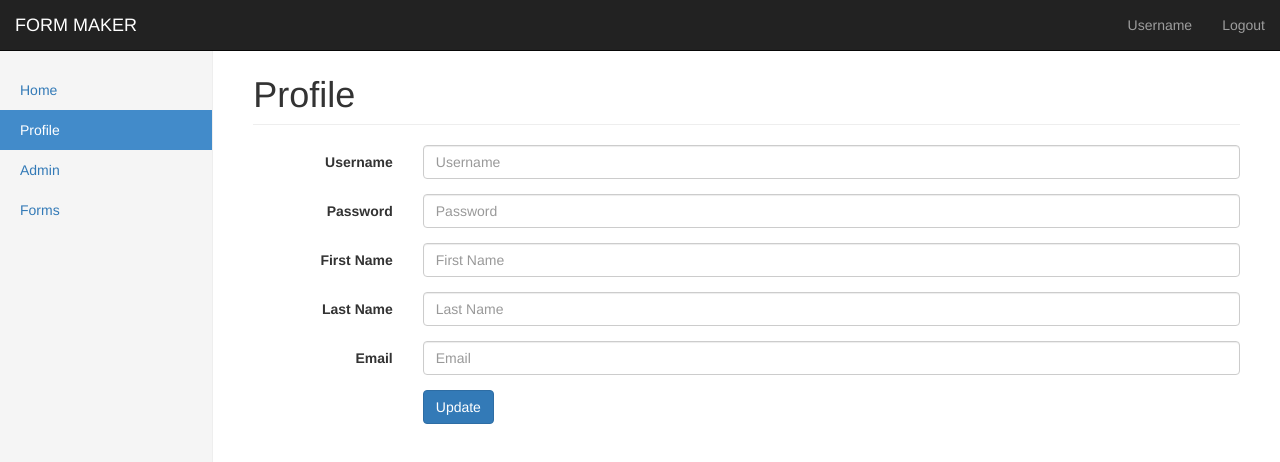
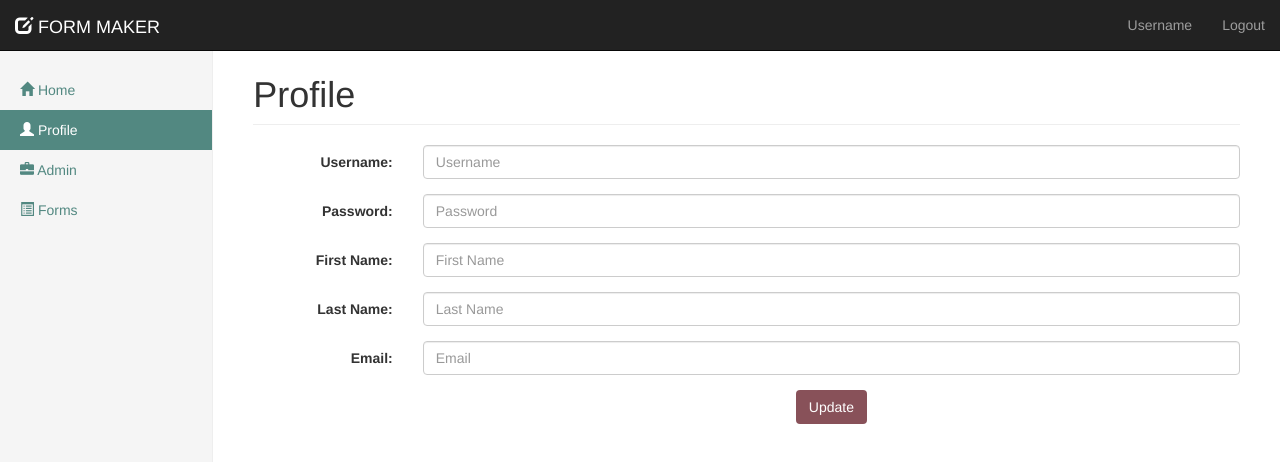
Before and after one commit to seang002/CS5610Fall2015, a website: page public/assignment/profile.html in a window 1280 px wide. Drawn offline with nearby package versions, Linux system fonts and the light colour scheme.

Commit message:
Customised links and buttons

```diff
--- a/public/assignment/css/style.css
+++ b/public/assignment/css/style.css
@@ -11,8 +11,27 @@
   text-align: center;
 }
 
-.field-label {
-  display: block;
+/* LINK CUSTOMISATION */
+.maroon {
+  background-color: #885159;
+  color: #fff;
+}
+
+.maroon:hover {
+  background-color: #936269;
+  color: #fff;
+}
+
+.coffee, .coffee:hover {
+  color: #886451;
+}
+
+form a, table a {
+  color: #886451;
+}
+
+form a:hover, table a:hover {
+  color: #645188;
 }
 
 /* SIDE NAVIGATION */
@@ -27,16 +46,17 @@
 .nav-sidebar > li > a {
   padding-right: 20px;
   padding-left: 20px;
+  color: #528881;
 }
 
 .nav-sidebar > .active > a,
 .nav-sidebar > .active > a:hover,
 .nav-sidebar > .active > a:focus {
   color: #fff;
-  background-color: #428bca;
+  background-color: #528881;
 }
 
-/* PHONES/TABLETS RESPONSIVE */
+/* PHONES/TABLETS-RESPONSIVE */
 @media (min-width: 768px) {
   .main {
     padding-right: 40px;
--- a/public/assignment/profile.html
+++ b/public/assignment/profile.html
@@ -7,6 +7,9 @@
 
 		<link rel="stylesheet" href="https://maxcdn.bootstrapcdn.com/bootstrap/3.3.5/css/bootstrap.min.css" />
 		<link rel="stylesheet" href="/assignment/css/style.css" />
+
+		<!-- TEMP FAVICON: STACKOVERFLOW -->
+		<link rel="icon" href="http://sstatic.net/stackoverflow/img/favicon.ico">
 
 		<title>Profile</title>
 	</head>
@@ -20,8 +23,9 @@
 						<span class="sr-only">Toggle navigation</span>
 						<span class="icon-bar"></span>
 						<span class="icon-bar"></span>
+						<span class="icon-bar"></span>
 					</button>
-					<a class="navbar-brand" href="/assignment/home.html">FORM MAKER</a>
+					<a class="navbar-brand" href="/assignment/home.html"><span class="glyphicon glyphicon-edit" aria-hidden="true"></span> FORM MAKER</a>
 				</div>
 
 				<div id="navbar" class="navbar-collapse collapse">
@@ -36,13 +40,14 @@
 		<!-- MAIN BODY -->
 		<div class="container-fluid">
 			<div class="row">
+
 				<!-- SIDE NAVIGATION -->
 				<div class="col-sm-3 col-md-2 sidebar">
 					<ul class="nav nav-sidebar">
-						<li><a href="/assignment/home.html">Home</a></li>
-						<li class="active"><a href="/assignment/profile.html">Profile</a></li>
-						<li><a href="/assignment/admin.html">Admin</a></li>
-						<li><a href="/assignment/forms.html">Forms</a></li>
+						<li><a href="/assignment/home.html"><span class="glyphicon glyphicon-home" aria-hidden="true"></span> Home</a></li>
+						<li class="active"><a href="/assignment/profile.html"><span class="glyphicon glyphicon-user" aria-hidden="true"></span> Profile</a></li>
+						<li><a href="/assignment/admin.html"><span class="glyphicon glyphicon-briefcase" aria-hidden="true"></span> Admin</a></li>
+						<li><a href="/assignment/forms.html"><span class="glyphicon glyphicon-list-alt" aria-hidden="true"></span> Forms</a></li>
 					</ul>
 				</div>
 
@@ -51,38 +56,38 @@
 					<h1 class="page-header">Profile</h1>
 					<form class="form-horizontal" role="form">
 						<div class="form-group">
-							<label for="username" class="col-sm-2 control-label">Username</label>
+							<label for="username" class="col-sm-2 control-label">Username:</label>
 							<div class="col-sm-10">
 								<input type="text" class="form-control" placeholder="Username">
 							</div>
 						</div>
 						<div class="form-group">
-							<label for="password" class="col-sm-2 control-label">Password</label>
+							<label for="password" class="col-sm-2 control-label">Password:</label>
 							<div class="col-sm-10">
 								<input type="password" class="form-control" placeholder="Password">
 							</div>
 						</div>
 						<div class="form-group">
-							<label for="fname" class="col-sm-2 control-label">First Name</label>
+							<label for="fname" class="col-sm-2 control-label">First Name:</label>
 							<div class="col-sm-10">
 								<input type="text" class="form-control" placeholder="First Name">
 							</div>
 						</div>
 						<div class="form-group">
-							<label for="lname" class="col-sm-2 control-label">Last Name</label>
+							<label for="lname" class="col-sm-2 control-label">Last Name:</label>
 							<div class="col-sm-10">
 								<input type="text" class="form-control" placeholder="Last Name">
 							</div>
 						</div>
 						<div class="form-group">
-							<label for="email" class="col-sm-2 control-label">Email</label>
+							<label for="email" class="col-sm-2 control-label">Email:</label>
 							<div class="col-sm-10">
 								<input type="email" class="form-control" placeholder="Email">
 							</div>
 						</div>
 						<div class="form-group">
-							<div class="col-sm-offset-2 col-sm-10">
-								<a class="btn btn-primary" href="/assignment/profile.html" role="button">Update</a>
+							<div class="col-sm-offset-2 col-sm-10 centered">
+								<a class="btn maroon" href="/assignment/profile.html" role="button">Update</a>
 							</div>
 						</div>
 					</form>
```
Also changed, not shown: public/assignment/admin.html (+10 -5 lines), public/assignment/form-fields.html (+12 -7 lines), public/assignment/forms.html (+12 -7 lines), public/assignment/home.html (+11 -6 lines), public/assignment/login.html (+14 -9 lines), public/assignment/register.html (+16 -11 lines).
